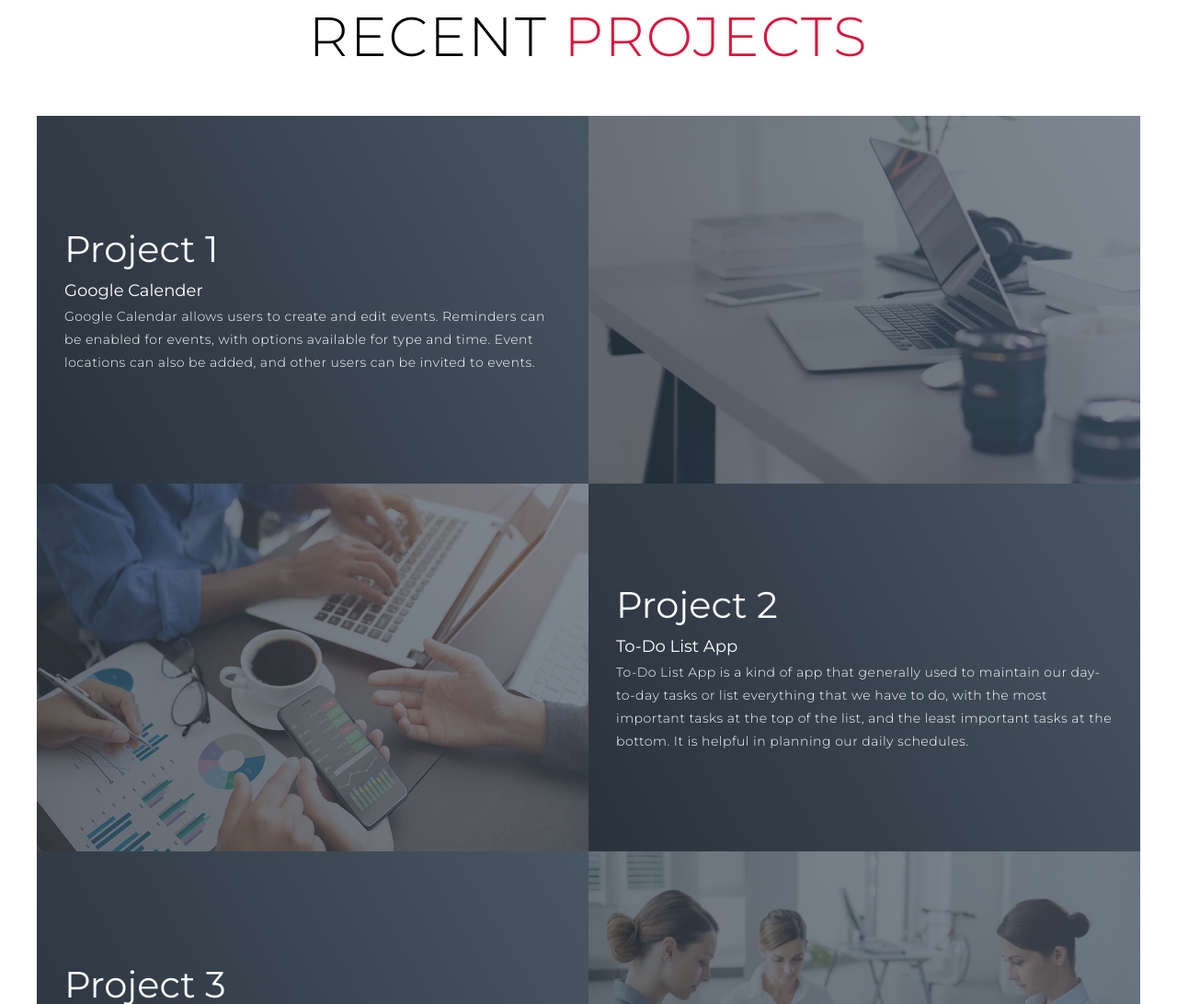
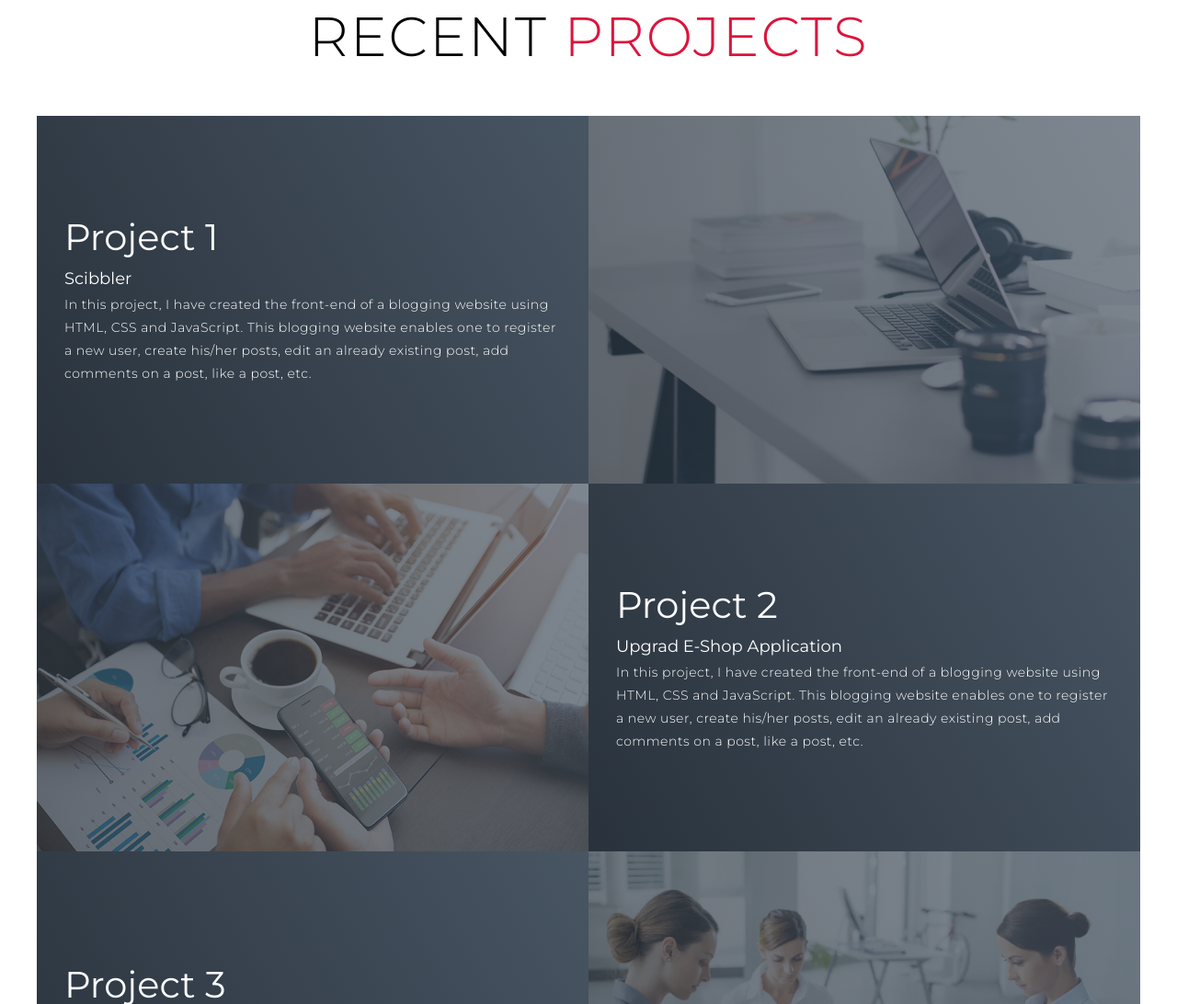
Before and after one commit to Sana-Afreen438/My_Portfolio, a plain HTML site: page index.html in a window 1280 px wide. Shown: the part 1697-2789 px from the top of the page at 92% size. Drawn offline with Linux system fonts and the light colour scheme.

Commit message:
Update index.html

```diff
--- a/index.html
+++ b/index.html
@@ -99,8 +99,8 @@
         <div class="project-item">
           <div class="project-info">
             <h1>Project 1</h1>
-            <h2>Google Calender</h2>
-            <p>Google Calendar allows users to create and edit events. Reminders can be enabled for events, with options available for type and time. Event locations can also be added, and other users can be invited to events.</p>
+            <h2>Scibbler</h2>
+            <p>In this project, I have created the front-end of a blogging website using HTML, CSS and JavaScript. This blogging website enables one to register a new user, create his/her posts, edit an already existing post, add comments on a post, like a post, etc. </p>
           </div>
           <div class="project-img">
             <img src="./img5.jpg" alt="img">
@@ -109,8 +109,8 @@
         <div class="project-item">
           <div class="project-info">
             <h1>Project 2</h1>
-            <h2>To-Do List App</h2>
-            <p>To-Do List App is a kind of app that generally used to maintain our day-to-day tasks or list everything that we have to do, with the most important tasks at the top of the list, and the least important tasks at the bottom. It is helpful in planning our daily schedules.</p>
+            <h2>Upgrad E-Shop Application</h2>
+            <p>In this project, I have created the front-end of a blogging website using HTML, CSS and JavaScript. This blogging website enables one to register a new user, create his/her posts, edit an already existing post, add comments on a post, like a post, etc.</p>
           </div>
           <div class="project-img">
             <img src="./img7.jpg" alt="img">
```
